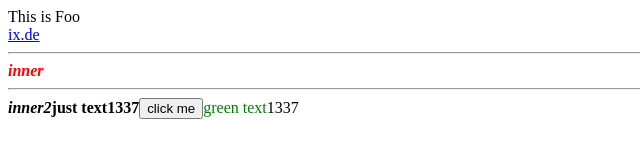
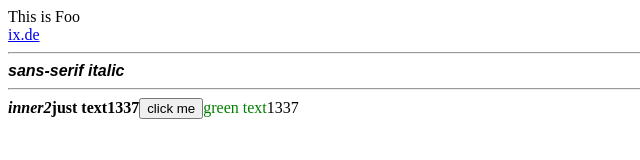
Before and after one commit to busfahrer/frontendjs, a website: page index.html in a window 1280 px wide. Shown: the whole page, without its empty margins (0-640 px from the left). Drawn offline with Linux system fonts and the light colour scheme.

Commit message:
improve docs and test

```diff
--- a/index.html
+++ b/index.html
@@ -15,8 +15,7 @@
     root.innerHTML = '';
     root.append(h("a", { href: "http://ix.de:" }, "ix.de"));
     root.append(h("hr"));
-    const b = h("b", { style: { color: "red" } }, h("i", null, "inner"))
-    // b.style.color = "red";
+    const b = h("b", { style: { "font-family": "sans-serif" } }, h("i", null, "sans-serif italic"))
     root.append(b);
     root.append(h("hr"));
     root.append(h("b", null, [
```
Also changed, not shown: README.md.
